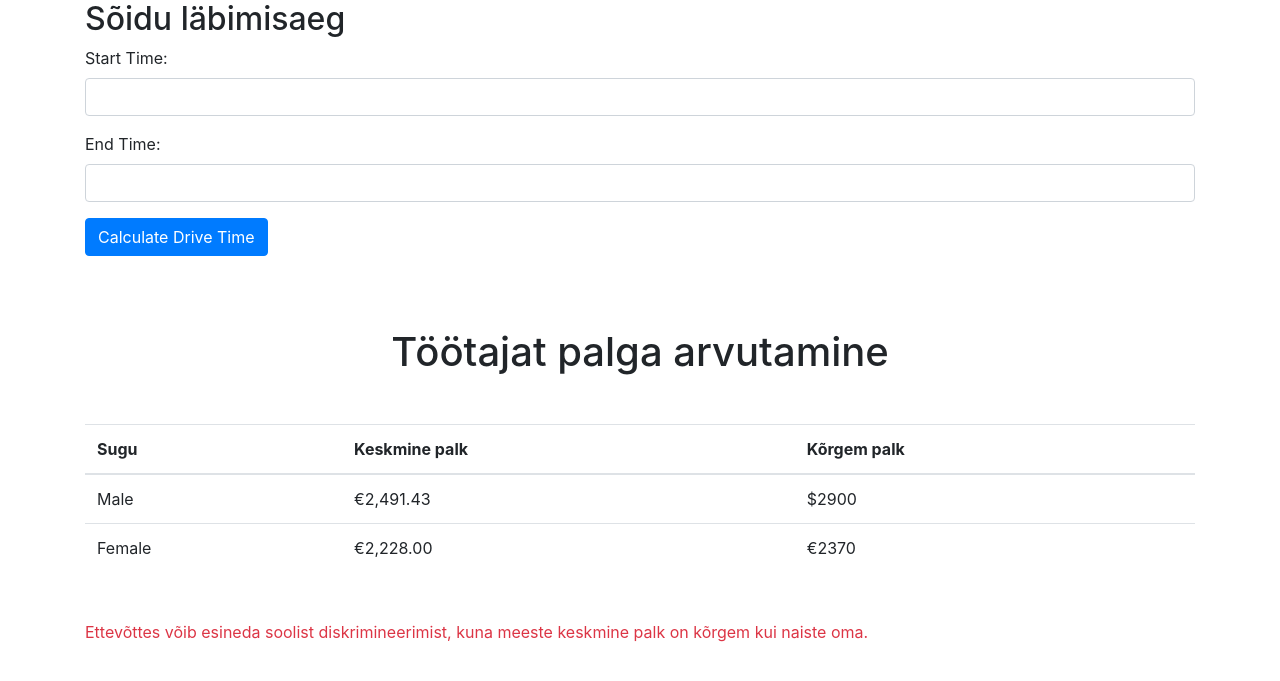
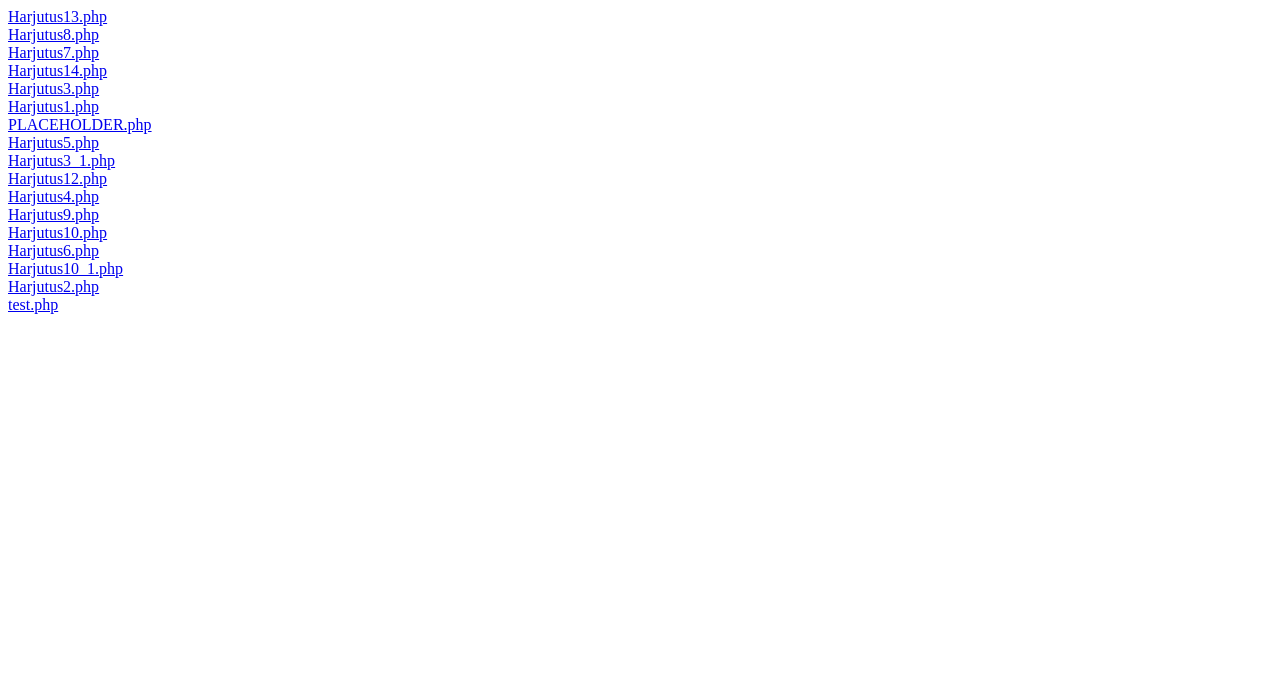
Before and after one commit to stensoomre/Mario-t-d, a PHP site: page /test.php in a window 1280 px wide. Shown: the top 681 px of the page. Run offline with PHP 8.4, Linux system fonts and the light colour scheme.

Commit message:
Add files via upload

```diff
--- a/php.sten/test.php
+++ b/php.sten/test.php
@@ -1,121 +1,18 @@
-<!DOCTYPE html>
-<html>
+<?php
+$dir = "./";
 
-<head>
-    <meta charset="utf-8">
-    <meta name="viewport" content="width=device-width, initial-scale=1">
-    <link rel="stylesheet" href="https://maxcdn.bootstrapcdn.com/bootstrap/4.5.2/css/bootstrap.min.css">
-    <script src="https://ajax.googleapis.com/ajax/libs/jquery/3.5.1/jquery.min.js"></script>
-    <script src="https://cdnjs.cloudflare.com/ajax/libs/popper.js/1.16.0/umd/popper.min.js"></script>
-    <script src="https://maxcdn.bootstrapcdn.com/bootstrap/4.5.2/js/bootstrap.min.js"></script>
-    <script>
-        function calculateDriveTime() {
-            var startTime = document.getElementById("startTime").value;
-            var endTime = document.getElementById("endTime").value;
+// Avame kataloogi
+$dh = opendir($dir);
 
-            if (startTime.length < 5 || endTime.length < 5) {
-                alert("Sisesta õiges formaadis(formaat: hh:mm)");
-                return;
-            }
+// Loeme kataloogist failide nimekirja
+while (($file = readdir($dh)) !== false) {
+  // Kontrollime, kas fail on .php laiendiga
+  if (pathinfo($file, PATHINFO_EXTENSION) == "php") {
+    // Loome lingi failile
+    echo "<a href='$file'>$file</a><br>";
+  }
+}
 
-            var startHours = parseInt(startTime.substring(0, 2));
-            var startMinutes = parseInt(startTime.substring(3, 5));
-            var endHours = parseInt(endTime.substring(0, 2));
-            var endMinutes = parseInt(endTime.substring(3, 5));
-
-            var totalStartMinutes = startHours * 60 + startMinutes;
-            var totalEndMinutes = endHours * 60 + endMinutes;
-
-            var totalDriveTimeMinutes = totalEndMinutes - totalStartMinutes;
-            var totalDriveTimeHours = Math.floor(totalDriveTimeMinutes / 60);
-            totalDriveTimeMinutes = totalDriveTimeMinutes % 60;
-
-            document.getElementById("driveTime").innerHTML = totalDriveTimeHours + " hours and " + totalDriveTimeMinutes + " minutes";
-        }
-    </script>
-</head>
-
-<body>
-    <div class="container">
-        <h2>Sõidu läbimisaeg</h2>
-        <form>
-            <div class="form-group">
-                <label for="startTime">Start Time:</label>
-                <input type="text" class="form-control" id="startTime">
-            </div>
-            <div class="form-group">
-                <label for="endTime">End Time:</label>
-                <input type="text" class="form-control" id="endTime">
-            </div>
-            <button type="button" class="btn btn-primary" onclick="calculateDriveTime()">Calculate Drive Time</button>
-        </form>
-        <br>
-        <p id="driveTime"></p>
-    </div>
-
-    <div class="container mt-5">
-        <h1 class="text-center">Töötajat palga arvutamine</h1>
-        <?php
-        $file = fopen("tootajad.csv", "r");
-        $header = fgets($file);
-        $male_salaries = [];
-        $female_salaries = [];
-        while (!feof($file)) {
-            $line = fgets($file);
-            $row = explode(";", $line);
-            if (isset($row[1])) {
-                if ($row[1] == "m") {
-                    array_push($male_salaries, strval($row[2]));
-                } else if ($row[1] == "n") {
-                    array_push($female_salaries, strval($row[2]));
-                }
-            }
-        }
-        fclose($file);
-
-        $male_average = array_sum($male_salaries) / count($male_salaries);
-        $female_average = array_sum($female_salaries) / count($female_salaries);
-        $male_highest = max($male_salaries);
-        $female_highest = max($female_salaries);
-        ?>
-        <table class="table mt-5">
-            <thead>
-                <tr>
-                    <th>Sugu</th>
-                    <th>Keskmine palk</th>
-                    <th>Kõrgem palk</th>
-                </tr>
-            </thead>
-            <tbody>
-                <tr>
-                    <td>Male</td>
-                    <td>
-                        <?php echo "€" . number_format($male_average, 2); ?>
-                    </td>
-                    <td>
-                        <?php echo "$" . $male_highest; ?>
-                    </td>
-                </tr>
-                <tr>
-                    <td>Female</td>
-                    <td>
-                        <?php echo "€" . number_format($female_average, 2); ?>
-                    </td>
-                    <td>
-                        <?php echo "€" . $female_highest; ?>
-                    </td>
-                </tr>
-            </tbody>
-        </table>
-        <?php
-        if ($male_average > $female_average) {
-            echo "<p class='mt-5 text-danger'>Ettevõttes võib esineda soolist diskrimineerimist, kuna meeste keskmine palk on kõrgem kui naiste oma.</p>";
-        } else if ($male_average < $female_average) {
-            echo "<p class='mt-5 text-success'>Soolist diskrimineerimist ettevõttes ei esine, kuna naiste keskmine palk on meeste omaga kõrgem või võrdne.</p>";
-        } else {
-            echo "<p class='mt-5 text-success'>Soolist diskrimineerimist ettevõttes ei esine, kuna meeste ja naiste keskmine palk on võrdne.</p>";
-        }
-        ?>
-    </div>
-</body>
-</html>
+// Sulgeme kataloogi
+closedir($dh);
+?>
```
Also changed, not shown: php.sten/Harjutus14.php (+5 -2 lines), php.sten/thumbnail.jpg.
